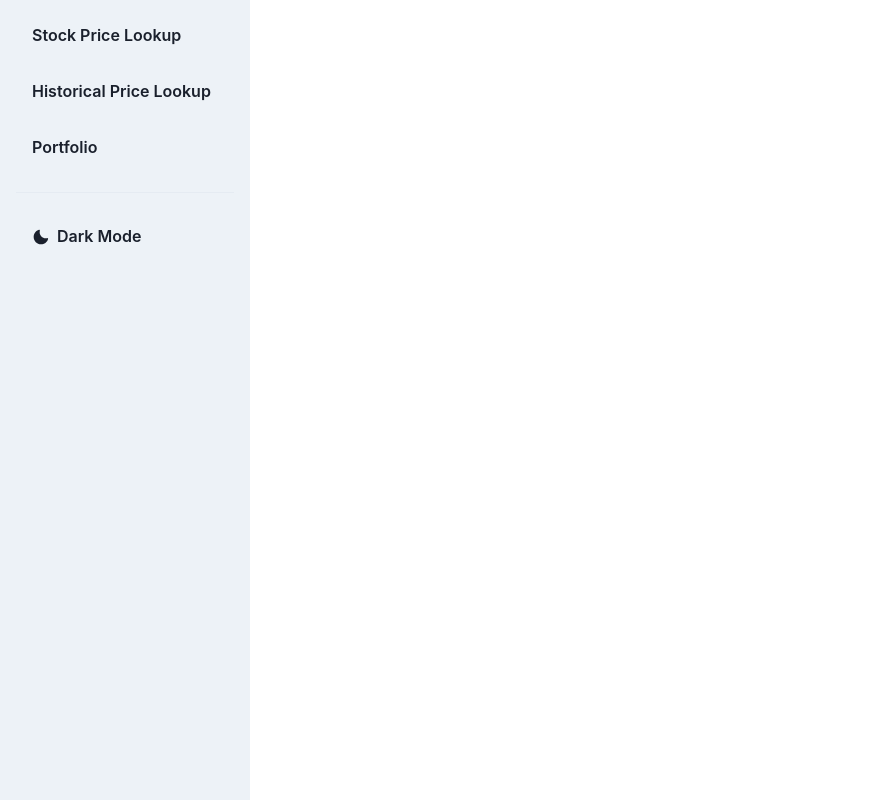
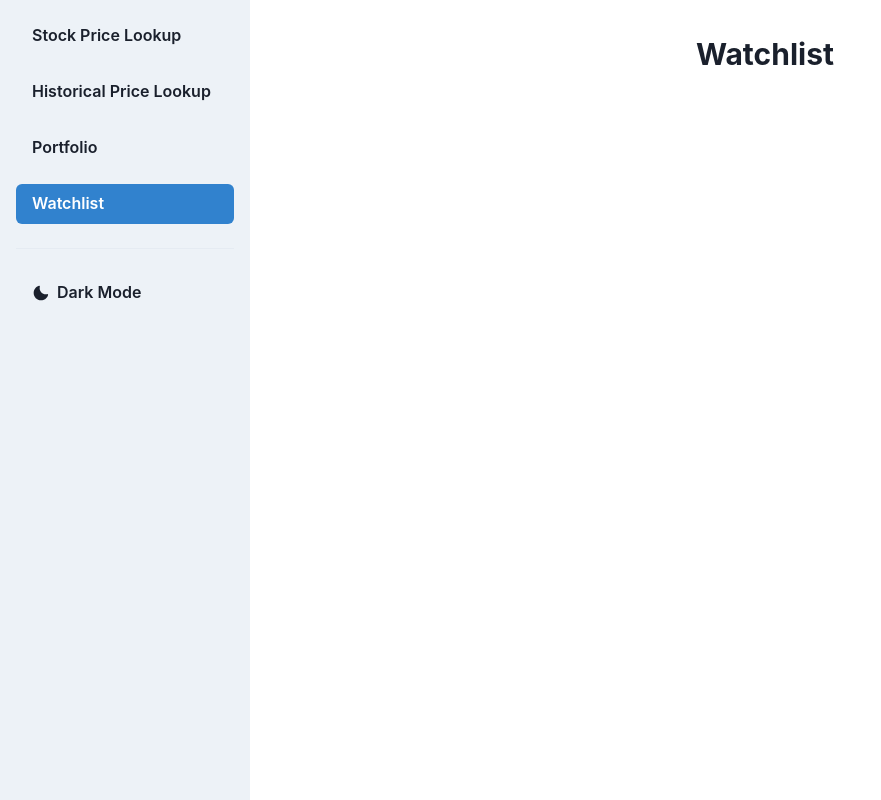
Before and after one commit to jlaamann/portfolio-tracker, a React (Vite) app: page /watchlist in a window 1280 px wide. Shown: the whole page, without its empty margins (0-881 px from the left). Built offline with nearby package versions, Linux system fonts and the light colour scheme.

Commit message:
Add blank watchlist page

```diff
--- a/src/App.tsx
+++ b/src/App.tsx
@@ -4,6 +4,7 @@ import Sidebar from './components/Sidebar'
 import StockTicker from './components/StockTicker'
 import HistoricalTicker from './components/HistoricalTicker'
 import Portfolio from './components/Portfolio'
+import Watchlist from './components/Watchlist'
 import theme from './theme'
 
 const AppContent = () => {
@@ -34,6 +35,7 @@ const AppContent = () => {
           <Route path="/" element={<StockTicker />} />
           <Route path="/historical" element={<HistoricalTicker />} />
           <Route path="/portfolio" element={<Portfolio />} />
+          <Route path="/watchlist" element={<Watchlist />} />
         </Routes>
       </Box>
     </Box>
--- a/src/components/Sidebar.tsx
+++ b/src/components/Sidebar.tsx
@@ -54,6 +54,20 @@ const Sidebar = () => {
             >
                 Portfolio
             </Button>
+            <Button
+                as={Link}
+                to="/watchlist"
+                colorScheme={location.pathname === '/watchlist' ? 'blue' : 'gray'}
+                variant={location.pathname === '/watchlist' ? 'solid' : 'ghost'}
+                justifyContent="flex-start"
+                onClick={isMobile ? onClose : undefined}
+                _hover={{
+                    bg: location.pathname === '/watchlist' ? 'blue.400' : undefined,
+                    color: location.pathname === '/watchlist' ? 'white' : undefined
+                }}
+            >
+                Watchlist
+            </Button>
             <Divider my={2} />
             <Button
                 leftIcon={colorMode === 'light' ? <MoonIcon /> : <SunIcon />}
--- /dev/null
+++ b/src/components/Watchlist.tsx
@@ -0,0 +1,11 @@
+import { Box, Heading } from '@chakra-ui/react';
+
+const Watchlist = () => {
+    return (
+        <Box p={{ base: 2, md: 5 }}>
+            <Heading size="lg" textAlign="center">Watchlist</Heading>
+        </Box>
+    );
+};
+
+export default Watchlist;
```
